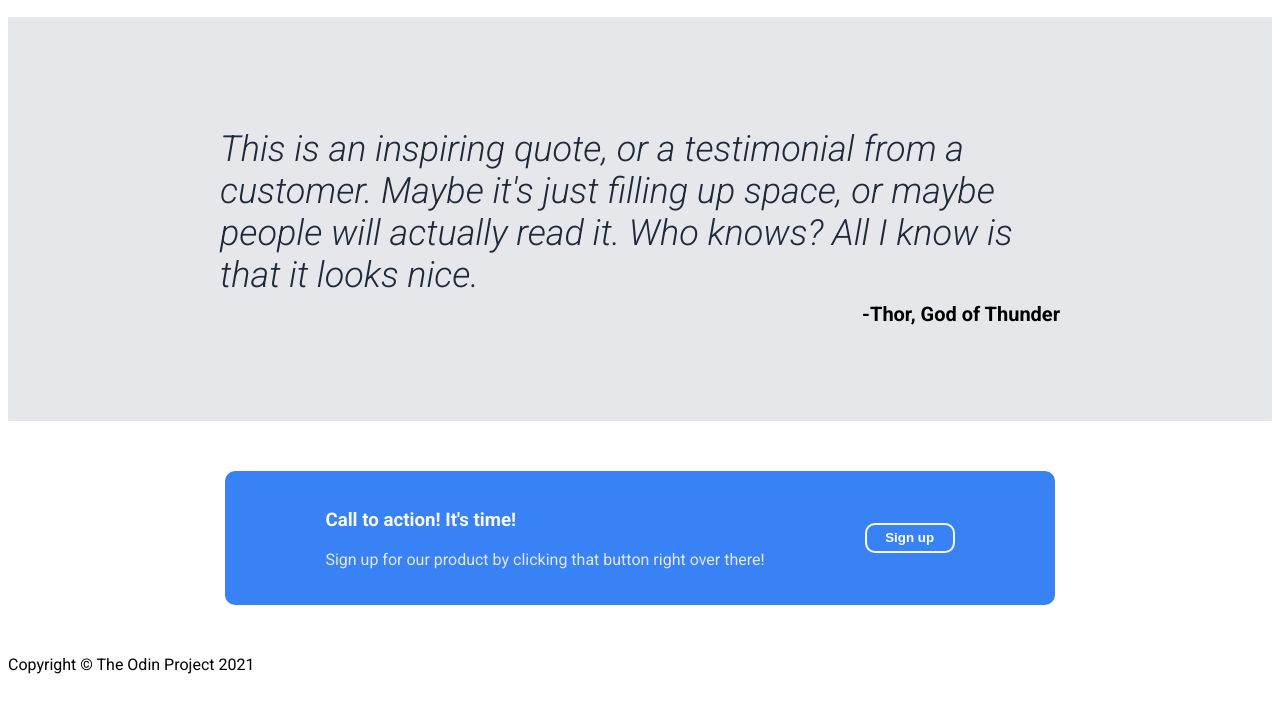
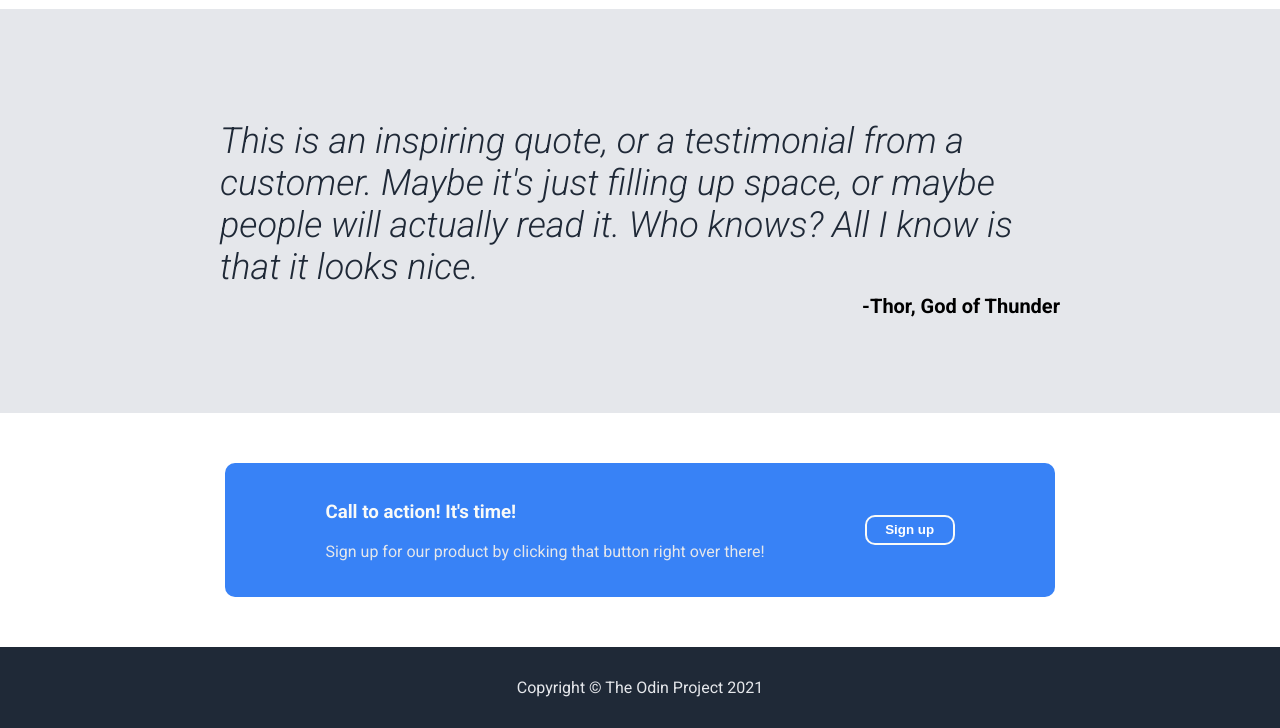
Before and after one commit to Devwardhan-Kothari/odin-landing-page, a plain HTML site: page index.html in a window 1280 px wide. Shown: the part 833-1561 px from the top of the page. Before the commit the page ends 1515 px from the top, so only its background shows below. Drawn offline with Linux system fonts and the light colour scheme.

Commit message:
Style the footer of the landing page

```diff
--- a/index.html
+++ b/index.html
@@ -78,6 +78,6 @@
 			</div>
 		</div>
 
-    <div class="footer">Copyright &copy; The Odin Project 2021</div>
+    <div class="footer"><p>Copyright &copy; The Odin Project 2021</p></div>
   </body>
 </html>
--- a/styles.css
+++ b/styles.css
@@ -10,6 +10,7 @@ html {
 
 body {
     font-family: 'Roboto', serif;
+    margin: 0px;
 }
 
 .section-one {
@@ -167,3 +168,13 @@ h2 {
     border: 2px solid #f9faf8;
     align-self: center;
 }
+
+.footer {
+    background-color: #1f2937;
+    padding: 15px;
+    text-align: center;
+}
+
+.footer p {
+    color: #e5e7eb;
+}
```
